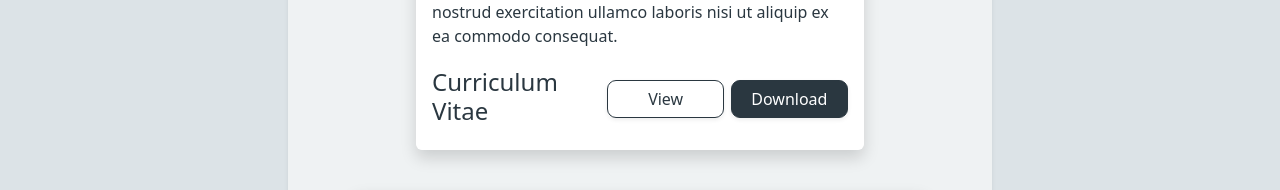
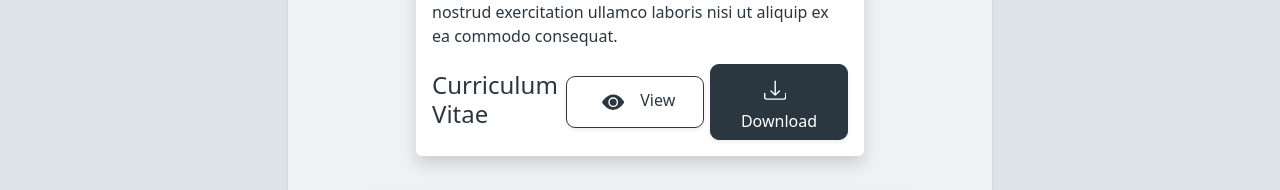
Before and after one commit to kmitch92/portfolio-website, a React (Create React App) app in the folder my-app/: page / in a window 1280 px wide. Shown: the part 725-915 px from the top of the page. Built offline with nearby package versions, Linux system fonts and the light colour scheme.

Commit message:
adds icons to view and download buttons on homepage

```diff
--- a/my-app/src/Pages/Home.tsx
+++ b/my-app/src/Pages/Home.tsx
@@ -79,19 +79,33 @@ export const Home = () => {
                 className="shadow-sm text-darker-tg"
                 style={{
                   borderRadius: '9px',
-                  width: '10vw',
-                  marginRight: '0.5vw',
+                  width: '12rem',
+                  marginRight: '0.4rem',
                 }}
                 onClick={handleShow}
               >
+                <BsEyeFill
+                  style={{
+                    fontSize: '1.4rem',
+                    margin: '0.5rem',
+                    marginRight: '1rem',
+                  }}
+                />
                 View
               </Button>
               <Button
                 variant="darker-tg"
                 className="shadow-sm text-white"
-                style={{ borderRadius: '9px', width: '10vw' }}
+                style={{ borderRadius: '9px', width: '12rem' }}
                 onClick={onDownloadClick}
               >
+                <BsDownload
+                  style={{
+                    fontSize: '1.4rem',
+                    margin: '0.5rem',
+                    marginRight: '1rem',
+                  }}
+                />
                 Download
               </Button>
             </div>
```
